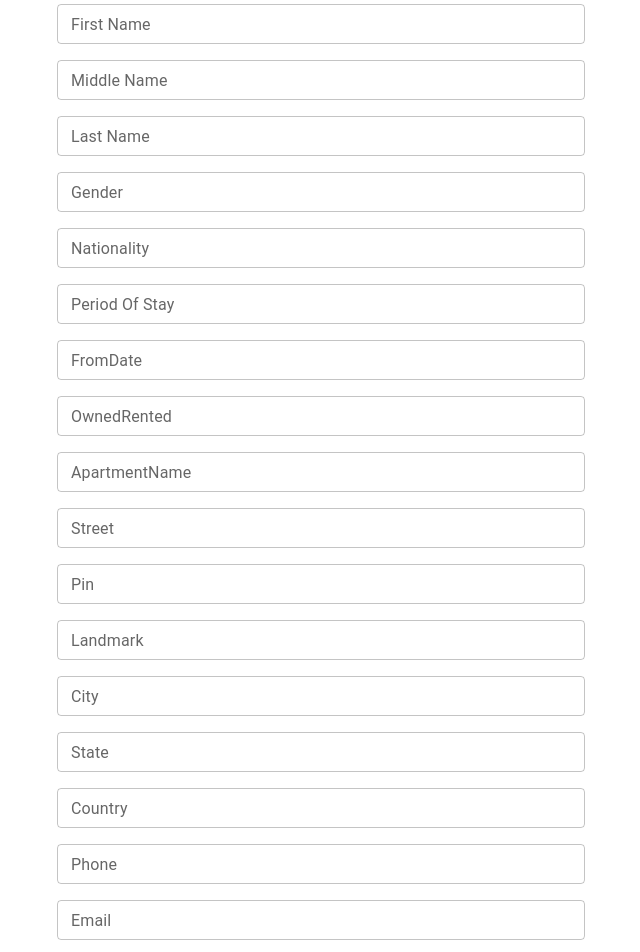
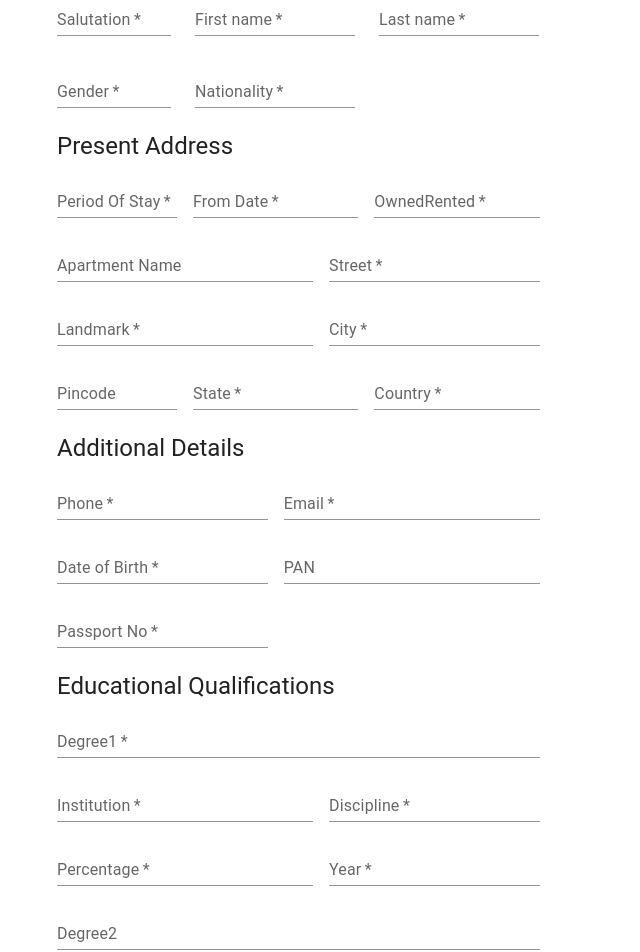
Before and after one commit to anurag4100/employee-onboarding, a React (Create React App) app: page / in a window 1280 px wide. Shown: the part 200-1152 px from the top of the page, without its empty margins (3-643 px from the left). Built offline with nearby package versions, Linux system fonts and the light colour scheme.

Commit message:
Update AccountDetails.jsx

```diff
--- a/src/components/AccountDetails.jsx
+++ b/src/components/AccountDetails.jsx
@@ -1,426 +1,367 @@
-import {
-  Grid,
-  TextField,
-  FormHelperText
-} from "@mui/material";
+import * as React from 'react';
+import Grid from '@mui/material/Grid';
+import Typography from '@mui/material/Typography';
+import TextField from '@mui/material/TextField';
 
-const AccountDetails = (props) => {
-  const { formik } = props;
+
+export default function AccountDetails() {
   return (
-    <Grid container spacing={2}>
-      <Grid
-        item
-        xs={5}
-      >
+    <React.Fragment>
+      <Typography variant="h5" gutterBottom>
+        Personal Details
+      </Typography>
+      <Grid container spacing={3}>
+        <Grid item xs={6} sm={3}>
           <TextField
-          name="Salutation"
+            required
+            id="salutation"
+            name="salutation"
             label="Salutation"
-          variant="outlined"
-          size='small'
-          type="Salutation"
-          fullWidth
-          error={Boolean(formik.touched.Salutation && formik.errors.Salutation)}
-          onChange={formik.handleChange}
-          value={formik.values.Salutation}
+            // fullWidth
+            autoComplete="given-name"
+            variant="standard"
           />
         </Grid>
-      <Grid
-        item
-        xs={12}
-      >
+        <Grid item xs={6} sm={4}>
           <TextField
-          name="FirstName"
-          label="First Name"
-          variant="outlined"
-          type="FirstName"
+            required
+            id="firstName"
+            name="firstName"
+            label="First name"
             fullWidth
-          size="small"
-          error={Boolean(formik.touched.FirstName && formik.errors.FirstName)}
-          onChange={formik.handleChange}
-          value={formik.values.FirstName}
+            autoComplete="given-name"
+            variant="standard"
           />
         </Grid>
-      <Grid
-        item
-        xs={12}
-      >
+        <Grid item xs={6} sm={4}>
           <TextField
-          name="MiddleName"
-          label="Middle Name"
-          variant="outlined"
-          type="MiddleName"
+            required
+            id="lastName"
+            name="lastName"
+            label="Last name"
             fullWidth
-          size="small"
-          error={Boolean(formik.touched.MiddleName && formik.errors.MiddleName)}
-          onChange={formik.handleChange}
-          value={formik.values.MiddleName}
+            autoComplete="family-name"
+            variant="standard"
           />
         </Grid>
-      <Grid
-        item
-        xs={12}
-      >
+        <Grid item xs={6} sm={3}>
           <TextField
-          name="LastName"
-          label="Last Name"
-          variant="outlined"
-          size='small'
-          type="LastName"
+            required
+            id="gender"
+            name="gender"
+            label="Gender"
             fullWidth
-          error={Boolean(formik.touched.LastName && formik.errors.LastName)}
-          onChange={formik.handleChange}
-          value={formik.values.LastName}
+            autoComplete="gender"
+            variant="standard"
           />
         </Grid>
-      <Grid
-        item
-        xs={12}
-      >
+        <Grid item xs={6} sm={4}>
           <TextField
-          name="Gender"
-          label="Gender"
-          variant="outlined"
-          size='small'
-          type="Gender"
+            required
+            id="nationality"
+            name="nationality"
+            label="Nationality"
             fullWidth
-          error={Boolean(formik.touched.Gender && formik.errors.Gender)}
-          onChange={formik.handleChange}
-          value={formik.values.Gender}
+            autoComplete="nationality"
+            variant="standard"
           />
         </Grid>
-      <Grid
-        item
-        xs={12}
-      >
+      </Grid>
+      <h1></h1>
+
+      <Typography variant="h5" gutterBottom>
+        Present Address
+      </Typography>
+      <Grid container spacing={2}>
+        <Grid item xs={6} sm={3}>
           <TextField
-          name="Nationality"
-          label="Nationality"
-          variant="outlined"
-          type="Nationality"
+            required
+            id="PeriodOfStay"
+            name="PeriodOfStay"
+            label="Period Of Stay"
             fullWidth
-          size="small"
-          error={Boolean(formik.touched.Nationality && formik.errors.Nationality)}
-          onChange={formik.handleChange}
-          value={formik.values.Nationality}
+            autoComplete="PeriodOfStay"
+            variant="standard"
           />
         </Grid>
-      <Grid
-        item
-        xs={12}
-      >
+        <Grid item xs={6} sm={4}>
           <TextField
-          name="PeriodOfStay"
-          label="Period Of Stay"
-          variant="outlined"
-          type="PeriodOfStay"
+            required
+            id="FromDate"
+            name="FromDate"
+            label="From Date"
             fullWidth
-          size="small"
-          error={Boolean(formik.touched.PeriodOfStay && formik.errors.PeriodOfStay)}
-          onChange={formik.handleChange}
-          value={formik.values.PeriodOfStay}
+            autoComplete="FromDate"
+            variant="standard"
           />
         </Grid>
-      <Grid
-        item
-        xs={12}
-      >
+        <Grid item xs={6} sm={4}>
           <TextField
-          name="FromDate"
-          label="FromDate"
-          variant="outlined"
-          type="FromDate"
+            required
+            id="OwnedRented"
+            name="OwnedRented"
+            label="OwnedRented"
             fullWidth
-          size="small"
-          error={Boolean(formik.touched.FromDate && formik.errors.FromDate)}
-          onChange={formik.handleChange}
-          value={formik.values.FromDate}
+            autoComplete="OwnedRented"
+            variant="standard"
           />
         </Grid>
-      <Grid
-        item
-        xs={12}
-      >
+        <Grid item xs={6} sm={6}>
           <TextField
-          name="OwnedRented"
-          label="OwnedRented"
-          variant="outlined"
-          type="OwnedRented"
+            id="ApartmentName"
+            name="ApartmentName"
+            label="Apartment Name"
             fullWidth
-          size="small"
-          error={Boolean(formik.touched.OwnedRented && formik.errors.OwnedRented)}
-          onChange={formik.handleChange}
-          value={formik.values.OwnedRented}
+            autoComplete="ApartmentName"
+            variant="standard"
           />
         </Grid>
-      <Grid
-        item
-        xs={12}
-      >
+        <Grid item xs={6} sm={5}>
           <TextField
-          name="ApartmentName"
-          label="ApartmentName"
-          variant="outlined"
-          type="ApartmentName"
+            required
+            id="Street"
+            name="Street"
+            label="Street"
             fullWidth
-          size="small"
-          error={Boolean(formik.touched.ApartmentName && formik.errors.ApartmentName)}
-          onChange={formik.handleChange}
-          value={formik.values.ApartmentName}
+            autoComplete="Street"
+            variant="standard"
           />
         </Grid>
-      <Grid
-        item
-        xs={12}
-      >
+        <Grid item xs={6} sm={6}>
           <TextField
-          name="Street"
-          label="Street"
-          variant="outlined"
-          type="Street"
+            required
+            id="Landmark"
+            name="Landmark"
+            label="Landmark"
             fullWidth
-          size="small"
-          error={Boolean(formik.touched.Street && formik.errors.Street)}
-          onChange={formik.handleChange}
-          value={formik.values.Street}
+            autoComplete="Landmark"
+            variant="standard"
           />
         </Grid>
-      <Grid
-        item
-        xs={12}
-      >
+        <Grid item xs={6} sm={5}>
           <TextField
-          name="Pin"
-          label="Pin"
-          variant="outlined"
-          type="Pin"
+            required
+            id="City"
+            name="City"
+            label="City"
             fullWidth
-          size="small"
-          error={Boolean(formik.touched.Pin && formik.errors.Pin)}
-          onChange={formik.handleChange}
-          value={formik.values.Pin}
+            autoComplete="City"
+            variant="standard"
           />
         </Grid>
-      <Grid
-        item
-        xs={12}
-      >
+        <Grid item xs={6} sm={3}>
           <TextField
-          name="Landmark"
-          label="Landmark"
-          variant="outlined"
-          type="Landmark"
+            id="Pincode"
+            name="Pincode"
+            label="Pincode"
             fullWidth
-          size="small"
-          error={Boolean(formik.touched.Landmark && formik.errors.Landmark)}
-          onChange={formik.handleChange}
-          value={formik.values.Landmark}
+            variant="standard"
           />
         </Grid>
-      <Grid
-        item
-        xs={12}
-      >
+        <Grid item xs={12} sm={4}>
           <TextField
-          name="City"
-          label="City"
-          variant="outlined"
-          type="City"
+            required
+            id="state"
+            name="state"
+            label="State"
             fullWidth
-          size="small"
-          error={Boolean(formik.touched.City && formik.errors.City)}
-          onChange={formik.handleChange}
-          value={formik.values.City}
+            autoComplete="state"
+            variant="standard"
           />
         </Grid>
-      <Grid
-        item
-        xs={12}
-      >
+        <Grid item xs={12} sm={4}>
           <TextField
-          name="State"
-          label="State"
-          variant="outlined"
-          type="State"
+            required
+            id="country"
+            name="country"
+            label="Country"
             fullWidth
-          size="small"
-          error={Boolean(formik.touched.State && formik.errors.State)}
-          onChange={formik.handleChange}
-          value={formik.values.State}
+            autoComplete="shipping country"
+            variant="standard"
           />
         </Grid>
-      <Grid
-        item
-        xs={12}
-      >
+      </Grid>
+
+      <h1></h1>
+
+      <Typography variant="h5" gutterBottom>
+        Additional Details
+      </Typography>
+      <Grid container spacing={2}>
+        <Grid item xs={6} sm={5}>
           <TextField
-          name="Country"
-          label="Country"
-          variant="outlined"
-          type="Country"
+            required
+            id="Phone"
+            name="Phone"
+            label="Phone"
             fullWidth
-          size="small"
-          error={Boolean(formik.touched.Country && formik.errors.Country)}
-          onChange={formik.handleChange}
-          value={formik.values.Country}
+            autoComplete="Phone"
+            variant="standard"
           />
         </Grid>
-      <Grid
-        item
-        xs={12}
-      >
+        <Grid item xs={6} sm={6}>
           <TextField
-          name="Phone"
-          label="Phone"
-          variant="outlined"
-          type="Phone"
+            required
+            id="Email"
+            name="Email"
+            label="Email"
             fullWidth
-          size="small"
-          error={Boolean(formik.touched.Phone && formik.errors.Phone)}
-          onChange={formik.handleChange}
-          value={formik.values.Phone}
+            autoComplete="Email"
+            variant="standard"
           />
         </Grid>
-      <Grid
-        item
-        xs={12}
-      >
+        <Grid item xs={6} sm={5}>
           <TextField
-          name="Email"
-          label="Email"
-          variant="outlined"
-          type="Email"
+            required
+            id="DOB"
+            name="DOB"
+            label="Date of Birth"
             fullWidth
-          size="small"
-          error={Boolean(formik.touched.Email && formik.errors.Email)}
-          onChange={formik.handleChange}
-          value={formik.values.Email}
+            autoComplete="DOB"
+            variant="standard"
           />
         </Grid>
-      <Grid
-        item
-        xs={12}
-      >
+        <Grid item xs={6} sm={6}>
           <TextField
-          name="DOB"
-          label="Date of Birth"
-          variant="outlined"
-          type="DOB"
+            id="PAN"
+            name="PAN"
+            label="PAN"
             fullWidth
-          size="small"
-          error={Boolean(formik.touched.DOB && formik.errors.DOB)}
-          onChange={formik.handleChange}
-          value={formik.values.DOB}
+            autoComplete="PAN"
+            variant="standard"
           />
         </Grid>
-      <Grid
-        item
-        xs={12}
-      >
+        <Grid item xs={6} sm={5}>
           <TextField
-          name="PAN"
-          label="PAN"
-          variant="outlined"
-          type="PAN"
+            required
+            id="PassportNo"
+            name="PassportNo"
+            label="Passport No"
             fullWidth
-          size="small"
-          error={Boolean(formik.touched.PAN && formik.errors.PAN)}
-          onChange={formik.handleChange}
-          value={formik.values.PAN}
+            autoComplete="PassportNo"
+            variant="standard"
           />
         </Grid>
-      <Grid
-        item
-        xs={12}
-      >
+      </Grid>
+
+      <h1></h1>
+
+      <Typography variant="h5" gutterBottom>
+        Educational Qualifications
+      </Typography>
+      <Grid container spacing={2}>
+        <Grid item xs={11}>
           <TextField
-          name="Degree"
-          label="Degree"
-          variant="outlined"
-          size="small"
-          type="Degree"
+            required
+            id="Degree1"
+            name="Degree1"
+            label="Degree1"
             fullWidth
-          error={Boolean(formik.touched.Degree && formik.errors.Degree)}
-          onChange={formik.handleChange}
-          value={formik.values.Degree}
+            autoComplete="Degree1"
+            variant="standard"
           />
         </Grid>
-      <Grid
-        item
-        xs={12}
-      >
+        <Grid item xs={6} sm={6}>
           <TextField
+            required
+            id="Institution"
             name="Institution"
             label="Institution"
-          variant="outlined"
-          size="small"
-          type="Institution"
             fullWidth
-          error={Boolean(formik.touched.Institution && formik.errors.Institution)}
-          onChange={formik.handleChange}
-          value={formik.values.Institution}
+            autoComplete="Institution"
+            variant="standard"
           />
         </Grid>
-      <Grid
-        item
-        xs={12}
-      >
+        <Grid item xs={6} sm={5}>
           <TextField
+            required
+            id="Discipline"
             name="Discipline"
             label="Discipline"
-          variant="outlined"
-          size="small"
-          type="Discipline"
             fullWidth
-          error={Boolean(formik.touched.Discipline && formik.errors.Discipline)}
-          onChange={formik.handleChange}
-          value={formik.values.Discipline}
+            autoComplete="Discipline"
+            variant="standard"
           />
         </Grid>
-      <Grid
-        item
-        xs={12}
-      >
+        <Grid item xs={6} sm={6}>
           <TextField
+            required
+            id="Percentage"
             name="Percentage"
             label="Percentage"
-          variant="outlined"
-          size="small"
-          type="Percentage"
             fullWidth
-          error={Boolean(formik.touched.Percentage && formik.errors.Percentage)}
-          onChange={formik.handleChange}
-          value={formik.values.Percentage}
+            autoComplete="Percentage"
+            variant="standard"
           />
         </Grid>
-      <Grid
-        item
-        xs={12}
-      >
+        <Grid item xs={6} sm={5}>
           <TextField
+            required
+            id="Year"
             name="Year"
             label="Year"
-          variant="outlined"
-          size="small"
-          type="Year"
             fullWidth
-          error={Boolean(formik.touched.Year && formik.errors.Year)}
-          onChange={formik.handleChange}
-          value={formik.values.Year}
+            autoComplete="Year"
+            variant="standard"
           />
         </Grid>
 
-      {formik.errors.submit && (
-        <Grid
-          item
-          xs={12}
-        >
-          <FormHelperText error>
-            {formik.errors.submit}
-          </FormHelperText>
+        <Grid item xs={11}>
+          <TextField
+
+            id="Degree2"
+            name="Degree2"
+            label="Degree2"
+            fullWidth
+            autoComplete="Degree2"
+            variant="standard"
+          />
         </Grid>
-      )}
+        <Grid item xs={6} sm={6}>
+          <TextField
+
+            id="Institution"
+            name="Institution"
+            label="Institution"
+            fullWidth
+            autoComplete="Institution"
+            variant="standard"
+          />
         </Grid>
-  )
+        <Grid item xs={6} sm={5}>
+          <TextField
+
+            id="Discipline"
+            name="Discipline"
+            label="Discipline"
+            fullWidth
+            autoComplete="Discipline"
+            variant="standard"
+          />
+        </Grid>
+        <Grid item xs={6} sm={6}>
+          <TextField
+            id="Percentage"
+            name="Percentage"
+            label="Percentage"
+            fullWidth
+            autoComplete="Percentage"
+            variant="standard"
+          />
+        </Grid>
+        <Grid item xs={6} sm={5}>
+          <TextField
+
+            id="Year"
+            name="Year"
+            label="Year"
+            fullWidth
+            autoComplete="Year"
+            variant="standard"
+          />
+        </Grid>
+      </Grid>
+    </React.Fragment>
+
+  );
 }
-
-export default AccountDetails
```
Lines whose indentation alone changed are shown as unchanged.
